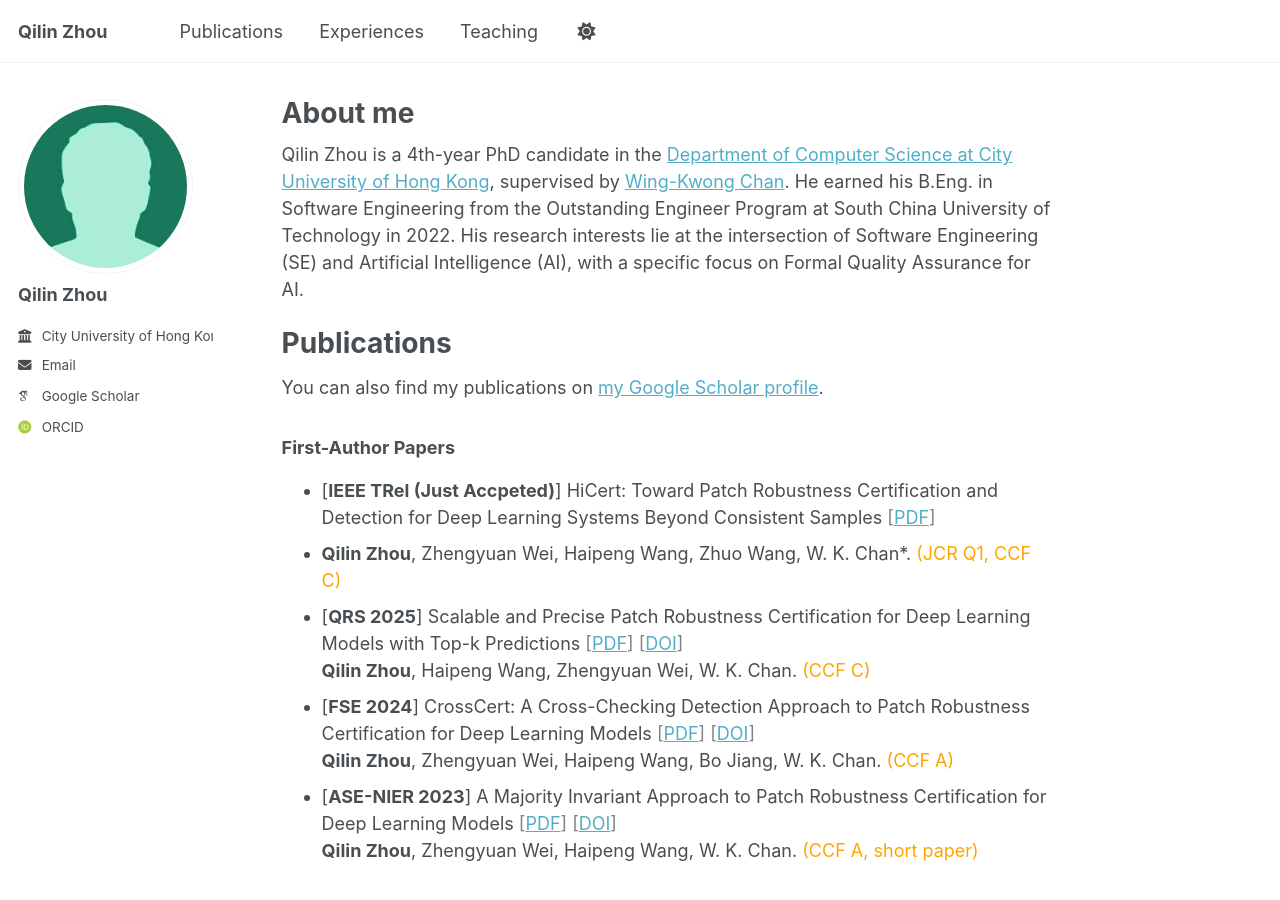
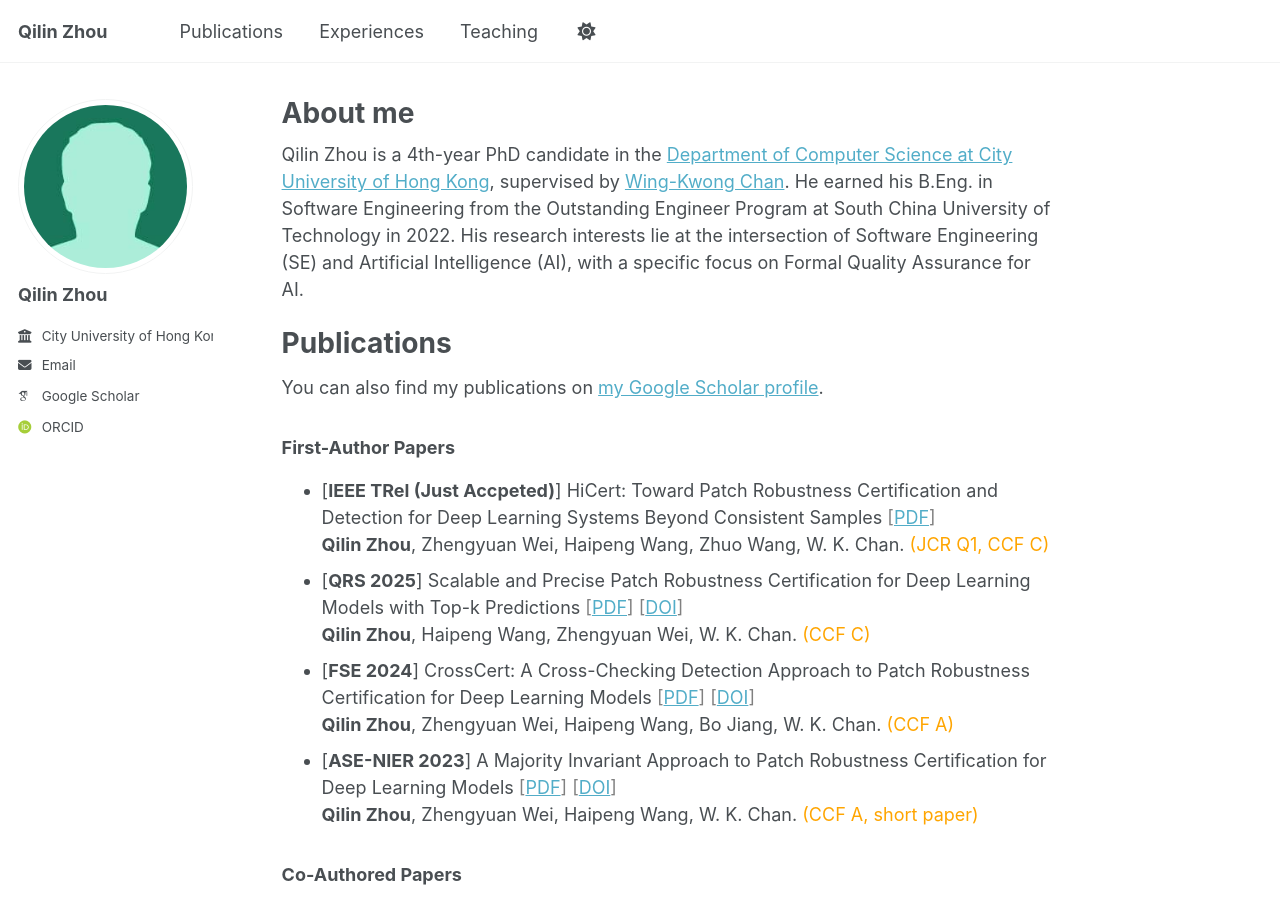
Before and after one commit to qilin-zhou/qilin-zhou.github.io, a Jekyll site: the page built from _pages/about.md, in a window 1280 px wide and 900 px high. Built offline with Jekyll 4.4.1, drawn with Linux system fonts in a browser that asks for light colours; some web fonts are replaced; a script bundle is joined from its source files by our own code; library files that are not in the unit come from our copies.

Commit message:
Update about.md

```diff
--- a/_pages/about.md
+++ b/_pages/about.md
@@ -15,7 +15,7 @@ Publications
 
 ### First-Author Papers
 - [**IEEE TRel (Just Accpeted)**] HiCert: Toward Patch Robustness Certification and Detection for Deep Learning Systems Beyond Consistent Samples <span style="color: grey;">[[PDF](https://www.arxiv.org/abs/2512.06123)]</span>
- * **Qilin Zhou**, Zhengyuan Wei, Haipeng Wang, Zhuo Wang, W. K. Chan*. <span style="color: Orange;">(JCR Q1, CCF C)</span>
+**Qilin Zhou**, Zhengyuan Wei, Haipeng Wang, Zhuo Wang, W. K. Chan. <span style="color: Orange;">(JCR Q1, CCF C)</span>
 - [**QRS 2025**] Scalable and Precise Patch Robustness Certification for Deep Learning Models with Top-k Predictions   <span style="color: grey;"> [[PDF](https://arxiv.org/abs/2507.23335)] [[DOI](https://doi.org/10.1109/QRS65678.2025.00030)] </span>
   **Qilin Zhou**, Haipeng Wang, Zhengyuan Wei, W. K. Chan. <span style="color: Orange;">(CCF C)</span>
 - [**FSE 2024**] CrossCert: A Cross-Checking Detection Approach to Patch Robustness Certification for Deep Learning Models    <span style="color: grey;">[[PDF](https://arxiv.org/abs/2405.07668)] [[DOI](https://doi.org/10.1145/3660827)]</span>
```
